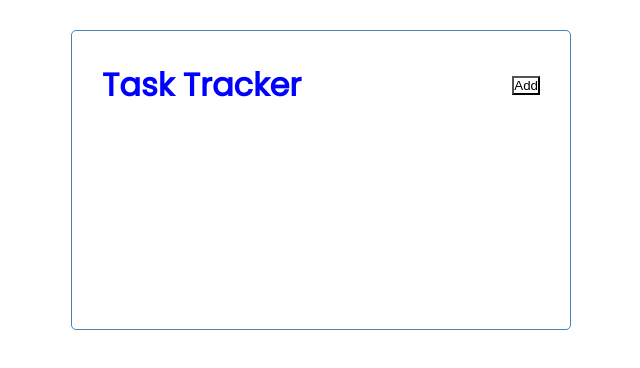
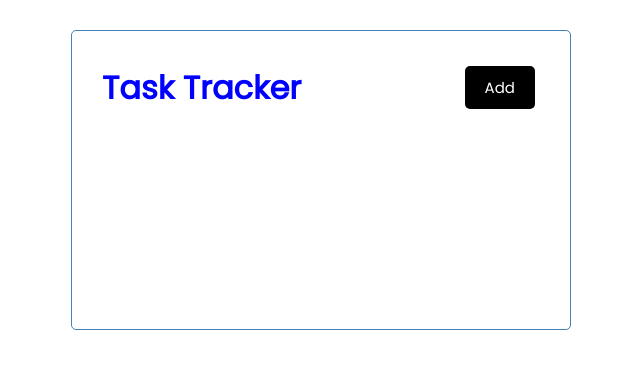
Before and after one commit to Kensaigm/React-Task-Tracker, a React (Create React App) app: page / in a window 1280 px wide. Shown: the top 368 px of the page, without its empty margins (319-959 px from the left). Built offline with nearby package versions, Linux system fonts and the light colour scheme.

Commit message:
Update Header.js
Switched to CSS

```diff
--- a/src/components/Header.js
+++ b/src/components/Header.js
@@ -5,7 +5,7 @@ const Header = (props) => {
     return (
         <header className='header'>
             <h1 style={headingStyle}>{props.title}</h1>
-            <button style={{ backgroundColor: 'white' }}>Add</button>
+            <button className='btn'>Add</button>
         </header>
     )
 }
```
